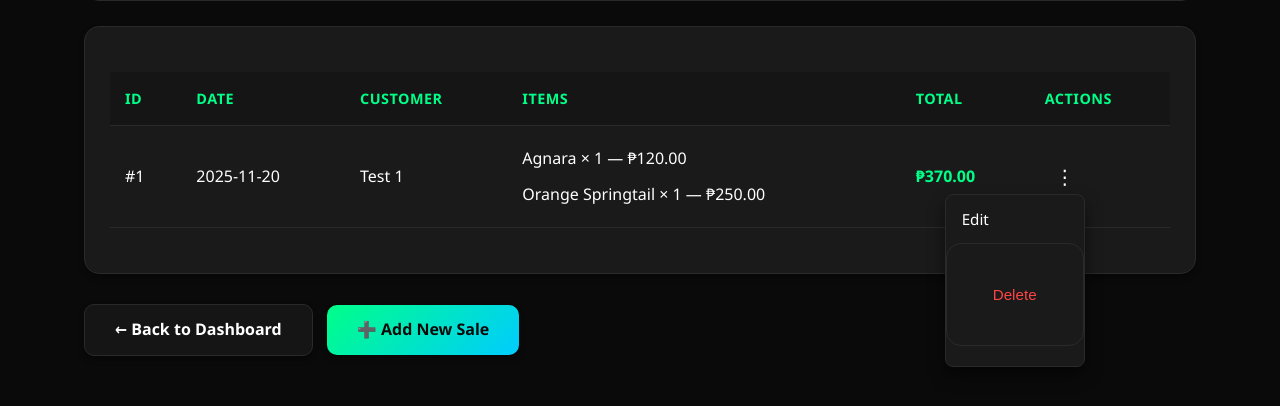
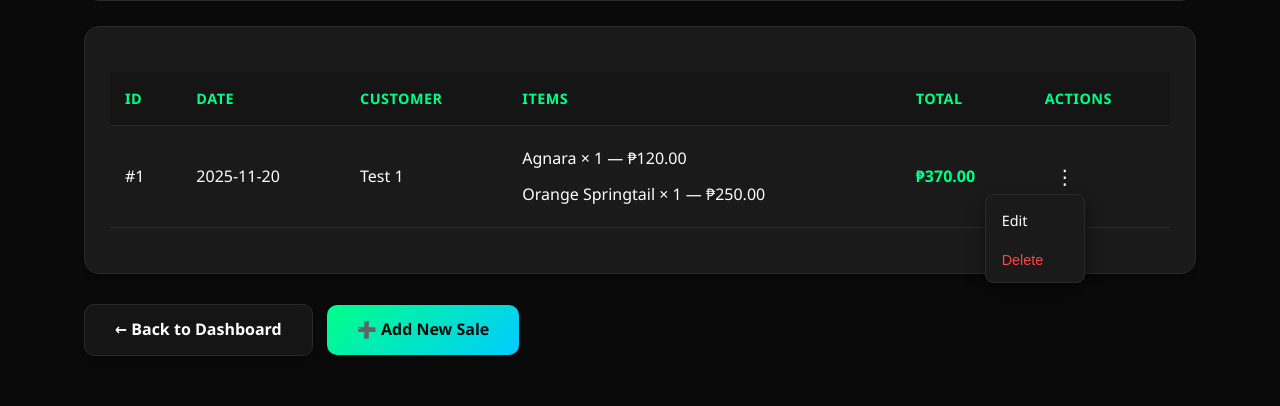
Before and after one commit to atsumixx/Microfauna, a Flask app: page /sales in a window 1280 px wide, after a click that opens the changed part. Shown: the part 219-625 px from the top of the page. Run offline with Flask 3, Linux system fonts and the light colour scheme; data comes from the database, SQL or seed files in the repository.

Commit message:
Update style.css

```diff
--- a/static/style.css
+++ b/static/style.css
@@ -382,12 +382,13 @@ tr:hover {
     position: absolute;
     right: 0;
     background-color: var(--bg-card);
-    min-width: 140px;
+    min-width: 100px;
     box-shadow: 0px 8px 16px rgba(0, 0, 0, 0.5);
     border-radius: 8px;
     border: 1px solid var(--border-color);
     overflow: hidden;
     z-index: 999999999 !important;
+    padding: 4px 0;
 }
 
 .dropdown-content.show {
@@ -397,10 +398,10 @@ tr:hover {
 .dropdown-content a,
 .dropdown-content button {
     color: var(--text-primary);
-    padding: 12px 16px;
+    padding: 10px 16px;
     text-decoration: none;
     display: block;
-    font-size: 0.95rem;
+    font-size: 0.9rem;
     border: none;
     background: none;
     cursor: pointer;
@@ -408,6 +409,9 @@ tr:hover {
     width: 100%;
     text-align: left;
     border-radius: 0;
+    font-weight: 400;
+    margin: 0;
+    box-sizing: border-box;
 }
 
 .dropdown-content a:hover,
@@ -415,9 +419,16 @@ tr:hover {
     background-color: var(--bg-secondary);
 }
 
+.dropdown-content form {
+    margin: 0;
+    padding: 0;
+    background: none;
+    border: none;
+}
+
 .dropdown-content button.delete {
     color: var(--accent-danger);
-    font-weight: 500;
+    font-weight: 400;
 }
 
 /* Alerts */
```
